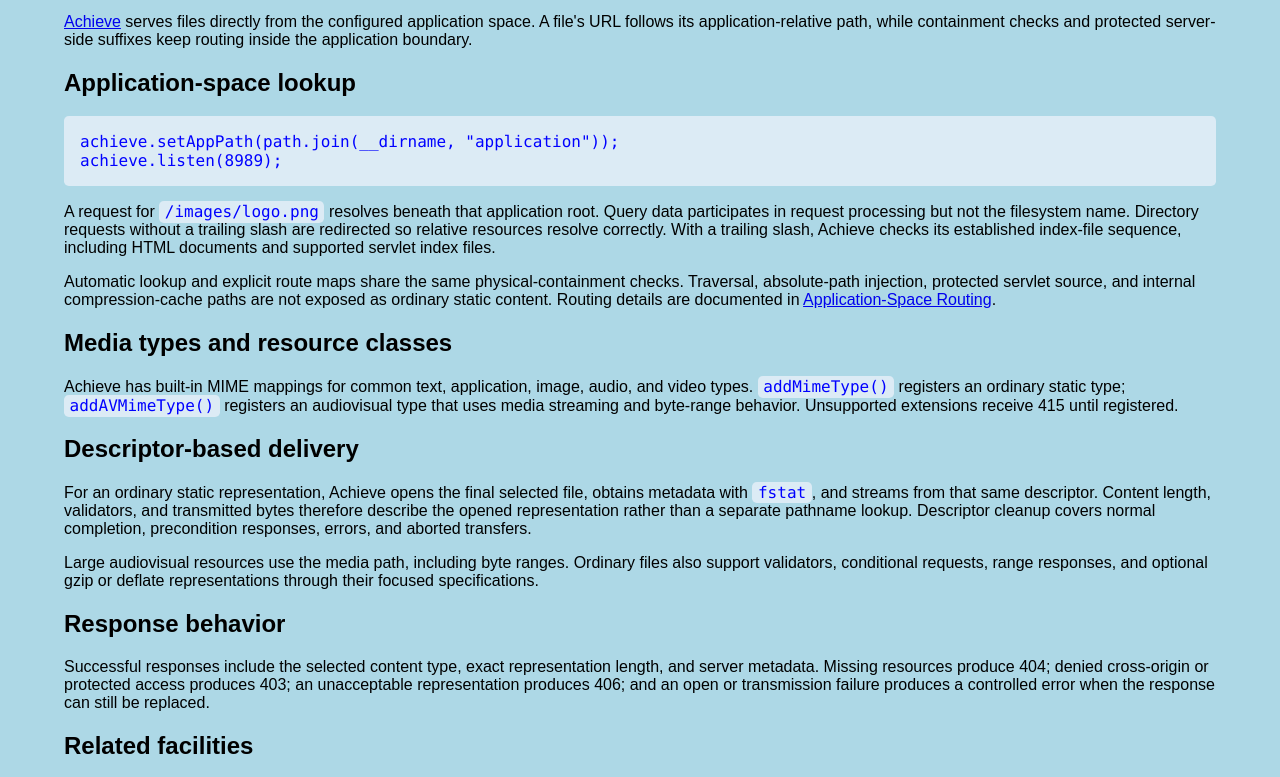
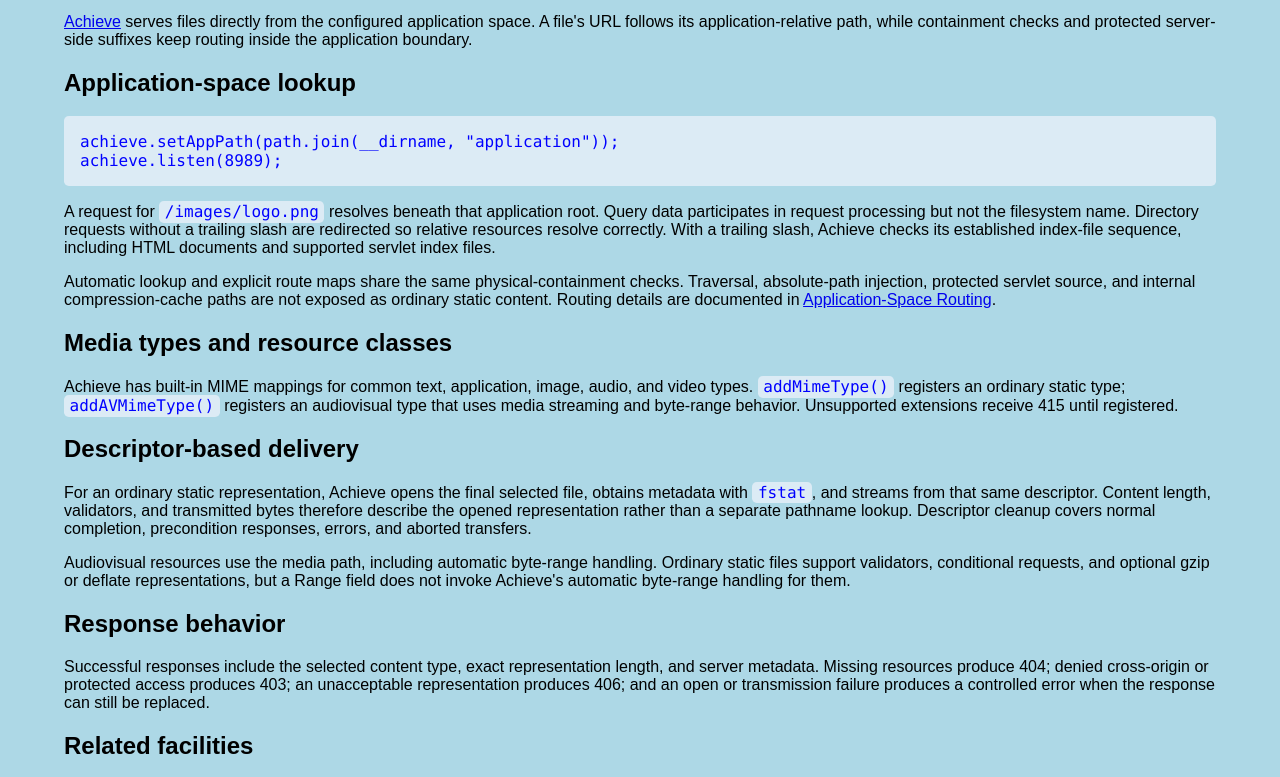
Before and after one commit to highlevellogic/achieve, a website: page docs/specifications/features/static_resources.html in a window 1280 px wide. Shown: the part 278-1055 px from the top of the page. Drawn offline with Linux system fonts and the light colour scheme.

Commit message:
docs: correct static resource range support

```diff
--- a/docs/specifications/features/static_resources.html
+++ b/docs/specifications/features/static_resources.html
@@ -18,7 +18,7 @@ achieve.listen(8989);</code></pre>
 <p>Achieve has built-in MIME mappings for common text, application, image, audio, and video types. <code>addMimeType()</code> registers an ordinary static type; <code>addAVMimeType()</code> registers an audiovisual type that uses media streaming and byte-range behavior. Unsupported extensions receive 415 until registered.</p>
 <h2>Descriptor-based delivery</h2>
 <p>For an ordinary static representation, Achieve opens the final selected file, obtains metadata with <code>fstat</code>, and streams from that same descriptor. Content length, validators, and transmitted bytes therefore describe the opened representation rather than a separate pathname lookup. Descriptor cleanup covers normal completion, precondition responses, errors, and aborted transfers.</p>
-<p>Large audiovisual resources use the media path, including byte ranges. Ordinary files also support validators, conditional requests, range responses, and optional gzip or deflate representations through their focused specifications.</p>
+<p>Audiovisual resources use the media path, including automatic byte-range handling. Ordinary static files support validators, conditional requests, and optional gzip or deflate representations, but a Range field does not invoke Achieve's automatic byte-range handling for them.</p>
 <h2>Response behavior</h2>
 <p>Successful responses include the selected content type, exact representation length, and server metadata. Missing resources produce 404; denied cross-origin or protected access produces 403; an unacceptable representation produces 406; and an open or transmission failure produces a controlled error when the response can still be replaced.</p>
 <h2>Related facilities</h2>
```
